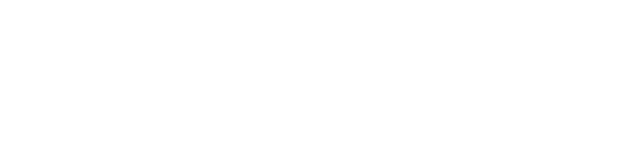
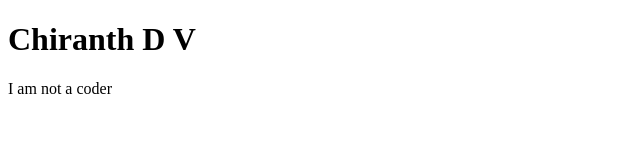
Before and after one commit to Chiranth-45/project, a plain HTML site: page index.html in a window 1280 px wide. Shown: the whole page, without its empty margins (0-640 px from the left). Drawn offline with Linux system fonts and the light colour scheme.

Commit message:
Update index.html

```diff
--- a/index.html
+++ b/index.html
@@ -6,6 +6,7 @@
     <title>Sample code website</title>
 </head>
 <body>
-
+    <h1>Chiranth D V</h1>
+    <p>I am not a coder</p>
 </body>
 </html>
```
